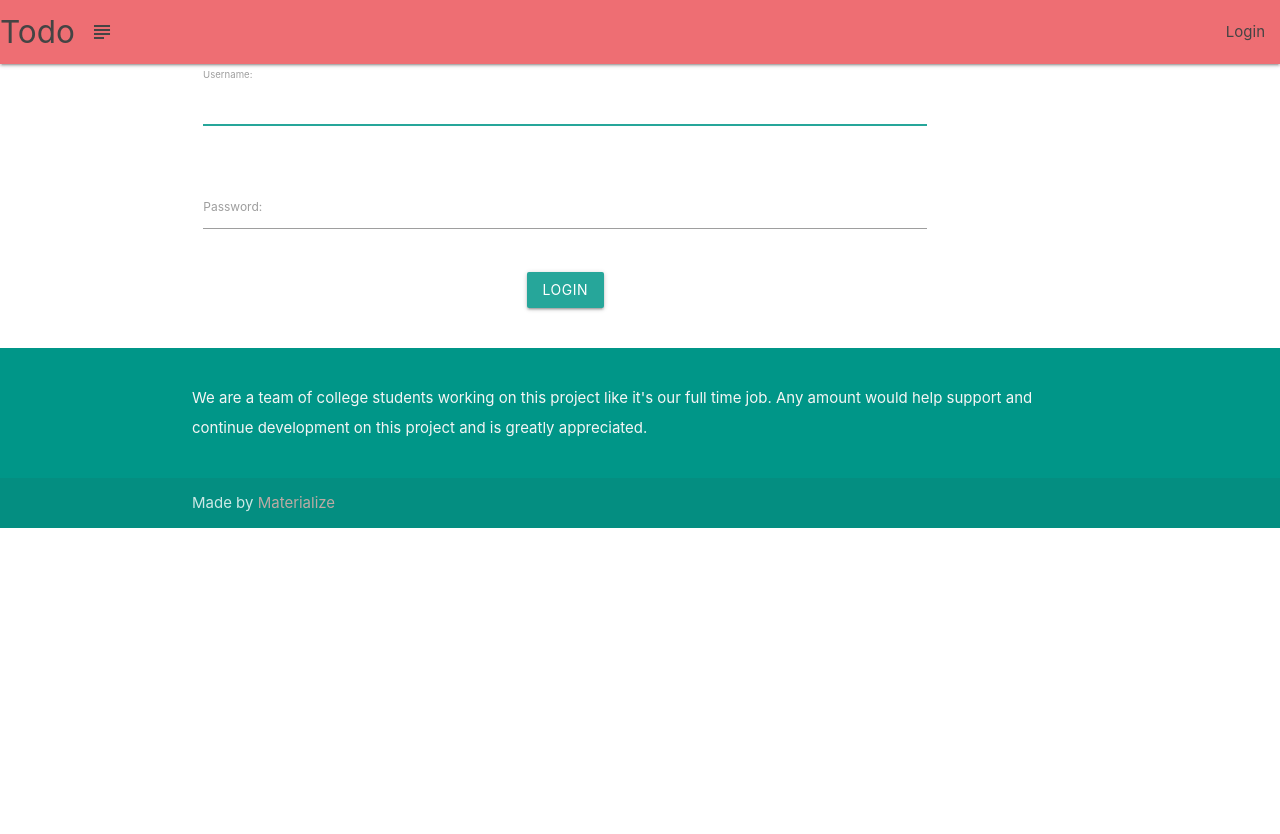
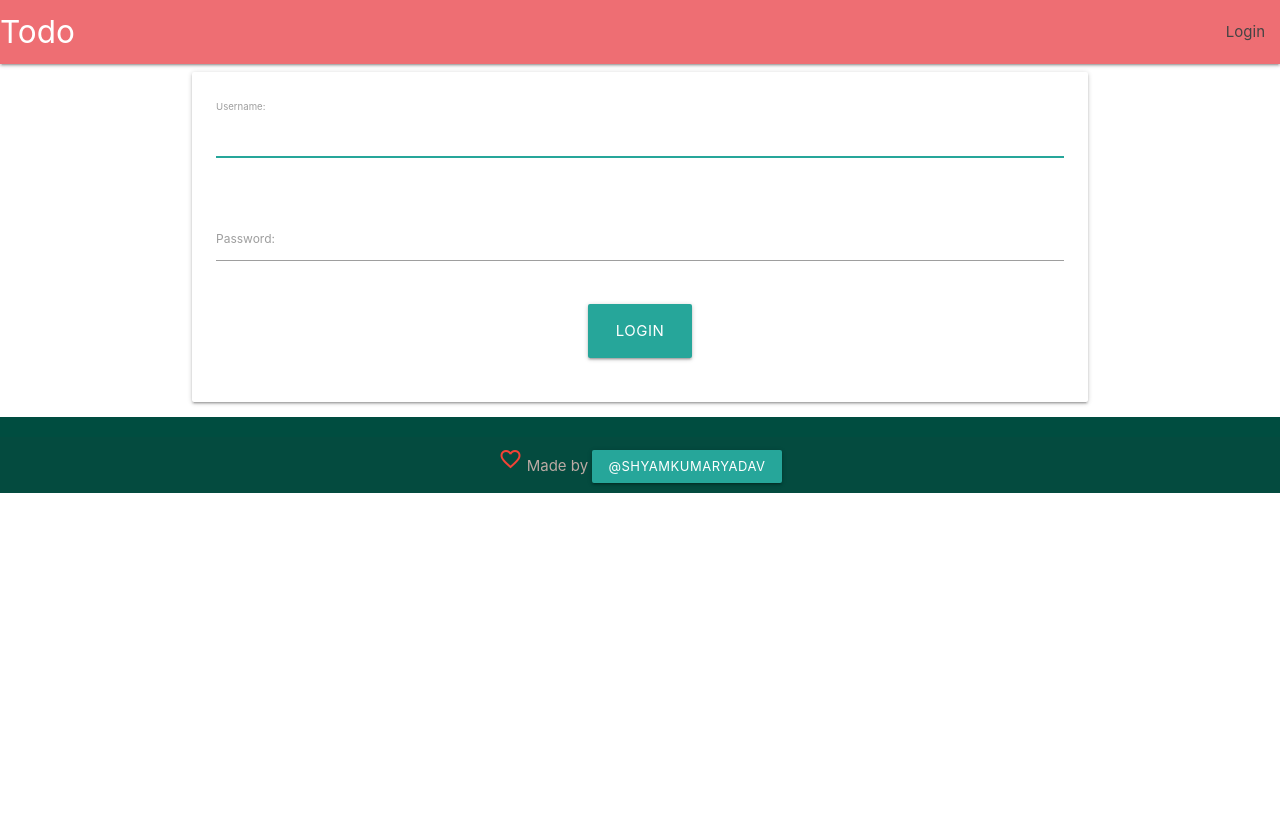
Before and after one commit to shyamkumaryadav/todoVueDjango, a Django app: page /login/ in a window 1280 px wide. Shown: the top 834 px of the page. Run offline with Django 3.2, Linux system fonts and the light colour scheme; some libraries are stand-ins or nearby versions.

Commit message:
btn-small waves-ripple

```diff
--- a/static/materialize/js/init.js
+++ b/static/materialize/js/init.js
@@ -3,6 +3,7 @@
 
     $('.sidenav').sidenav();
     $('.parallax').parallax();
+    $(".dropdown-trigger").dropdown();
 
   }); // end of document ready
 })(jQuery); // end of jQuery name space
--- a/templates/bash.html
+++ b/templates/bash.html
@@ -8,50 +8,36 @@
 
 	<!-- CSS  -->
 	<link href="https://fonts.googleapis.com/icon?family=Material+Icons" rel="stylesheet">
-  <link href={% static "materialize/css/materialize.css" %} type="text/css" rel="stylesheet" media="screen,projection"/>
-  <link href={% static "materialize/css/style.css" %} type="text/css" rel="stylesheet" media="screen,projection"/>
+	<link href='{% static "materialize/css/materialize.css" %}' type="text/css" rel="stylesheet" media="screen,projection"/>
+	<link href='{% static "materialize/css/style.css" %}' type="text/css" rel="stylesheet" media="screen,projection"/>
 </head>
-<body><ul id="dropdown1" class="dropdown-content">
-  <li><a href="#!">one</a></li>
-  <li><a href="#!">two</a></li>
-  <li class="divider"></li>
-  <li><a href="#!">three</a></li>
-</ul>
+<body>
 	<nav>
 		<div class="nav-wrapper">
-    <a href={% url 'index' %} class="brand-logo"><i class="large material-icons right">subject</i>Todo</a>
+			<a href="{% url 'index' %}" class="brand-logo white-text">Todo</a>
+			<a href="#" data-target="sidenav-home" class="sidenav-trigger"><i class="material-icons">menu</i></a>
 			<ul class="right hide-on-med-and-down">
 				{% if user.is_authenticated %}
-          <li><a href={% url 'logout' %}>Logout</a></li>
-          <li><a class="dropdown-trigger" href="#!" onclick='$(this).dropdown();' data-target="dropdown1">Dropdown<i class="material-icons right">arrow_drop_down</i></a></li>
+				<li><a href="#" data-target="slide-out" onclick='$(".sidenav").sidenav("open");' class="btn-floating pulse"><i class="material-icons">menu</i></a></li>
 				{% else %}
-          <li><a href={% url 'login' %}>Login</a></li>
+				<li><a href="{% url 'login' %}">Login</a></li>
 				{% endif %}
 			</ul>
 		</div>
 	</nav>
-<div>
+	{% include "sidenav.html" %}
 	{% block main %}
 	{% endblock %}
-</div>
-  <footer class="page-footer teal">
-    <div class="container">
-        <div class="row l3 s12">
-          <p class="grey-text text-lighten-4">We are a team of college students working on this project like it's our full time job. Any amount would help support and continue development on this project and is greatly appreciated.</p>
-        </div>
-    </div>
-    <div class="footer-copyright">
-      <div class="container">
-      Made by <a class="brown-text text-lighten-3" href="#">Materialize</a>
+	<footer class="page-footer teal darken-4">
+		<div class="footer-copyright ">
+			<div class="container center-align brown-text text-lighten-3 ">
+				<i class="material-icons red-text">favorite_border</i> Made by <a class="btn-small waves-ripple" href="https://about.me/shyamkumaryadav" target="_blank">@shyamkumaryadav</a>
 			</div>
 		</div>
 	</footer>
-
-
-  <!--  Scripts-->
+	<!--  Scripts -->
 	<script src="https://code.jquery.com/jquery-2.1.1.min.js"></script>
-  <script src={%static "materialize/js/materialize.js" %}></script>
-  <script src={%static "materialize/js/init.js" %}></script>
-
+	<script src='{% static "materialize/js/materialize.js" %}'></script>
+	<script src='{% static "materialize/js/init.js" %}'></script>
 </body>
 </html>
--- a/templates/registration/login.html
+++ b/templates/registration/login.html
@@ -1,37 +1,39 @@
 {% extends 'bash.html' %}
-
+{% load static %}
 {% block main %}
 <div class="container">
-	<form class='row' method='POST'>
-		<div class="col l10 s12 center-align">
+	<div  class='l6'>
+		<div class="col center-align card-panel">
+			<form method='POST'>
 				{% csrf_token %}
 				{% if form.non_field_errors %}
-		<div class"row">
-		<div class="card-panel teal lighten-2 col s12 l12">{{form.non_field_errors}}</div>
+				<div class="row center-align">
+					<div class="card-panel blue darken-3 accent-4 white-text">{% for error in form.non_field_errors %} {{ error|escape }}{% endfor %}</div>
 				</div>
 				{% endif %}
+				<!-- <img src={% static "svg/undraw_Confirm.svg" %} alt="svg"> -->
 
 				<div class="row">
-		<div class="input-field col s12 l12">
+					<div class="input-field col s12">
 						{{form.username}}
 						<label for="{{form.username.id_for_label}}">{{form.username.label_tag}}</label>
 					</div>
 				</div>
 
 				<div class="row">
-		<div class="input-field col s12 l12">
+					<div class="input-field col s12">
 						{{form.password}}
 						<label for="{{form.password.id_for_label}}">{{form.password.label_tag}}</label>
 					</div>
 				</div>
 
-		<div class="row">
-		<button type="submit" class="waves-effect waves-light btn">
+				<div class="row center-align">
+					<button type="submit" class="waves-effect waves-light btn-large">
 						Login
 					</button>
 				</div>
-	</div>
-
 			</form>
 		</div>
+	</div>
+</div>
 {% endblock main %}
--- /dev/null
+++ b/templates/sidenav.html
@@ -0,0 +1,23 @@
+{% load static %}
+<ul class="sidenav" id="sidenav-home">
+	<li>
+		<div class="user-view">
+			<div class="background">
+				<img src='{% static "image/background3.jpg" %}'>
+			</div>
+			<a href="#user"><img class="circle white" src='{% static "svg/undraw_Confirm.svg" %}'></a>
+			<a href="#name"><span class="white-text name">{{ user.username }}</span></a>
+			<a href="#email"><span class="white-text email">{{ user.email|default:"abc@xyz.com" }}</span></a>
+		</div>
+	</li>
+	<!-- <li><a href="#!"><i class="material-icons">cloud</i>First Link With Icon</a></li>
+	<li><a href="#!">Second Link</a></li> -->
+	<!-- <li><div class="divider"></div></li> -->
+	<li><a class="subheader">Welcome {{ user.get_short_name|default:"User" }}</a></li>
+	<li><a class="waves-effect" href="#!">Third Link With Waves</a></li>
+	{% if user.is_authenticated %}
+	<li><a href="{% url 'logout' %}" class="waves-effect">Logout</a></li>
+	{% else %}
+	<li><a href="{% url 'login' %}" class="waves-effect">Login</a></li>
+	{% endif %}
+</ul>
```
Also changed, not shown: django_proj/settings.py (+12 -2 lines), templates/nva.html (added, +34 -0 lines), static/svg/undraw_Confirm.svg (added), todo/templates/todo/index.html (line endings or trailing spaces). Lines whose indentation alone changed are shown as unchanged.
